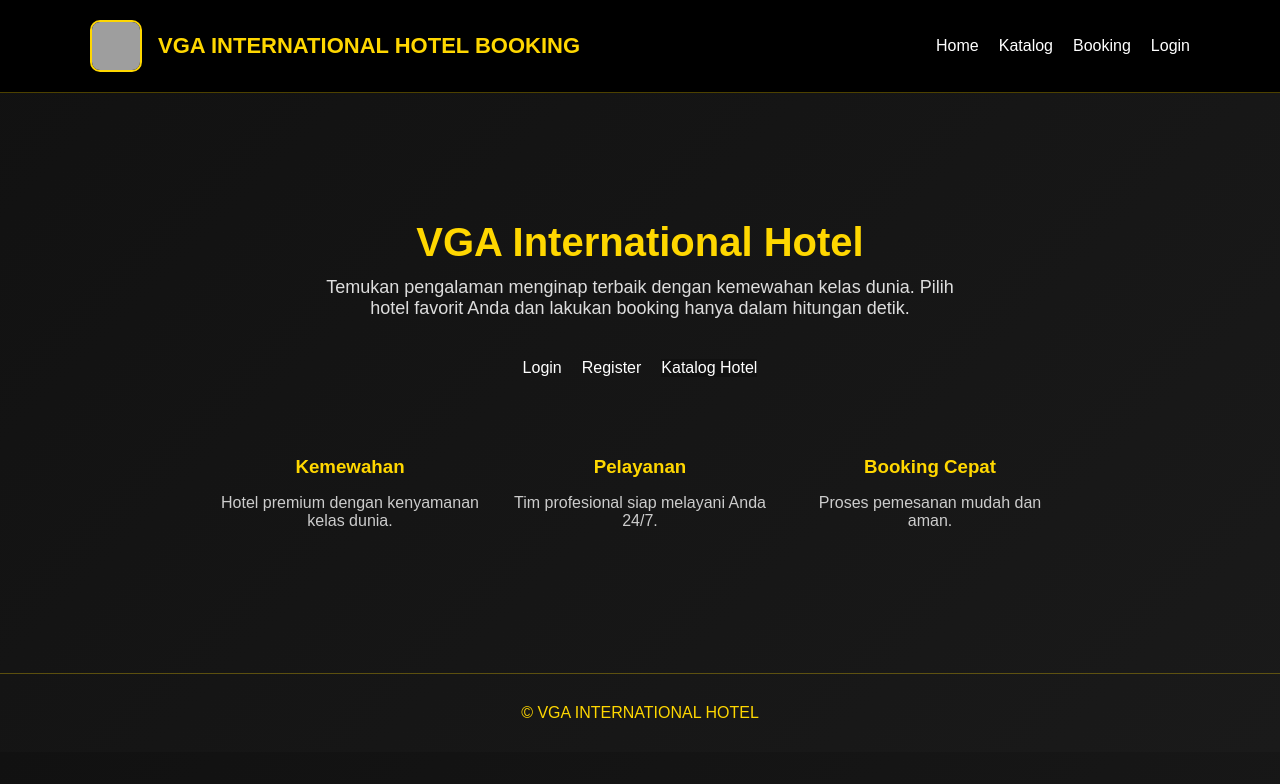
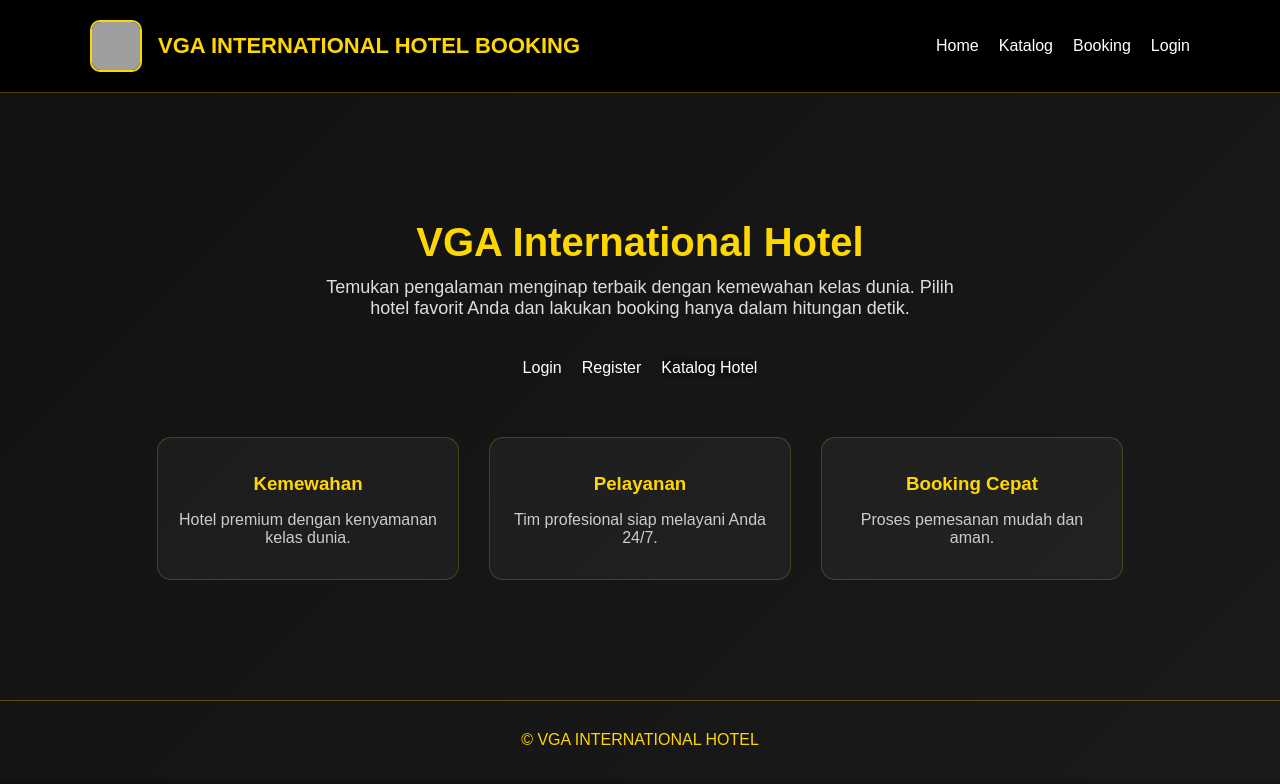
Before and after one commit to VGA2319/VGA, a Next.js app in the folder frontend/: page / in a window 1280 px wide. Shown: the top 784 px of the page. Built offline with nearby package versions, Linux system fonts and the light colour scheme; grey boxes are pictures that could not be loaded.

Commit message:
gery: update globals.css tahap 3, membuat tampilan kartu lebih premium dengan background gelap transparan, border emas tipis, sudut membulat, dan efek hover yang terangkat

```diff
--- a/frontend/app/globals.css
+++ b/frontend/app/globals.css
@@ -9,3 +9,11 @@ a {
   text-decoration: none;
   color: inherit;
 }
+
+.card-shape {
+  background: rgba(255, 255, 255, 0.04);
+  border: 1px solid rgba(255, 215, 0, 0.2);
+  border-radius: 14px;
+  padding: 16px 20px;
+  transition: 0.3s;
+}
```
